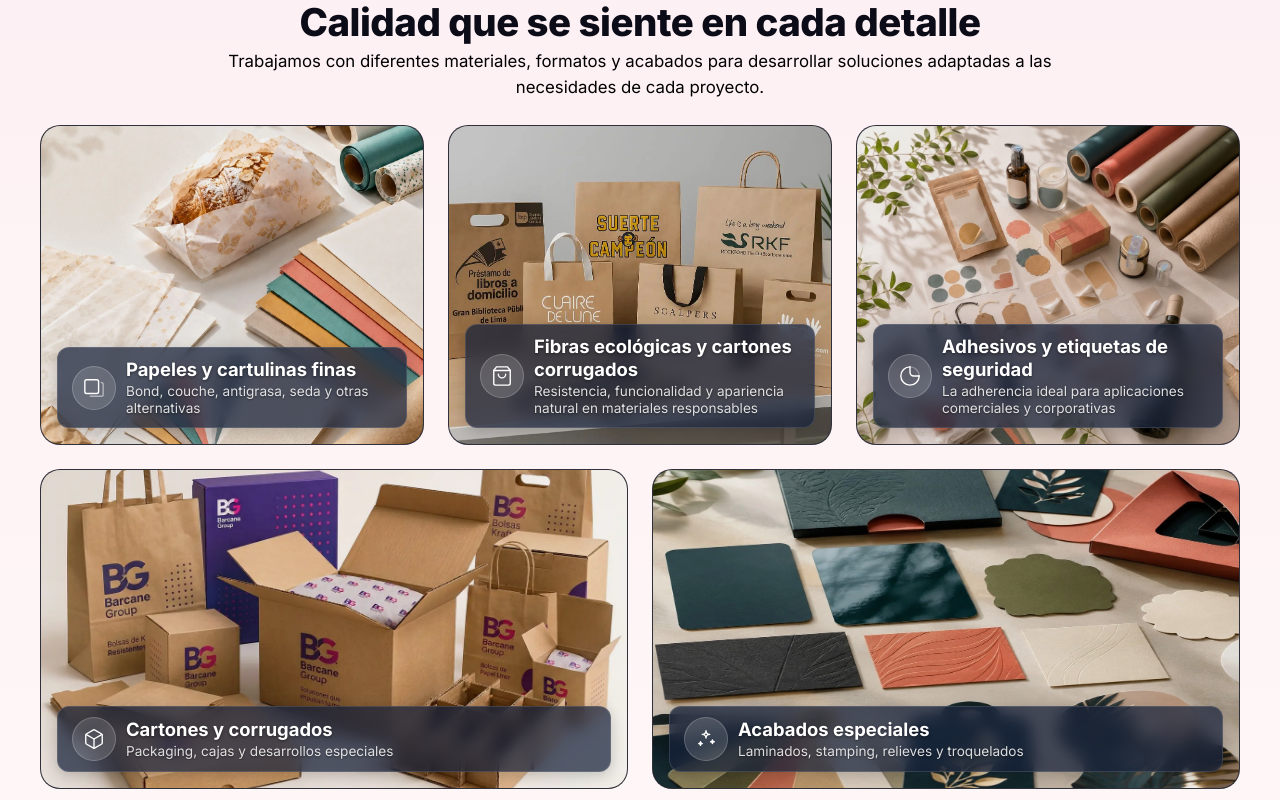
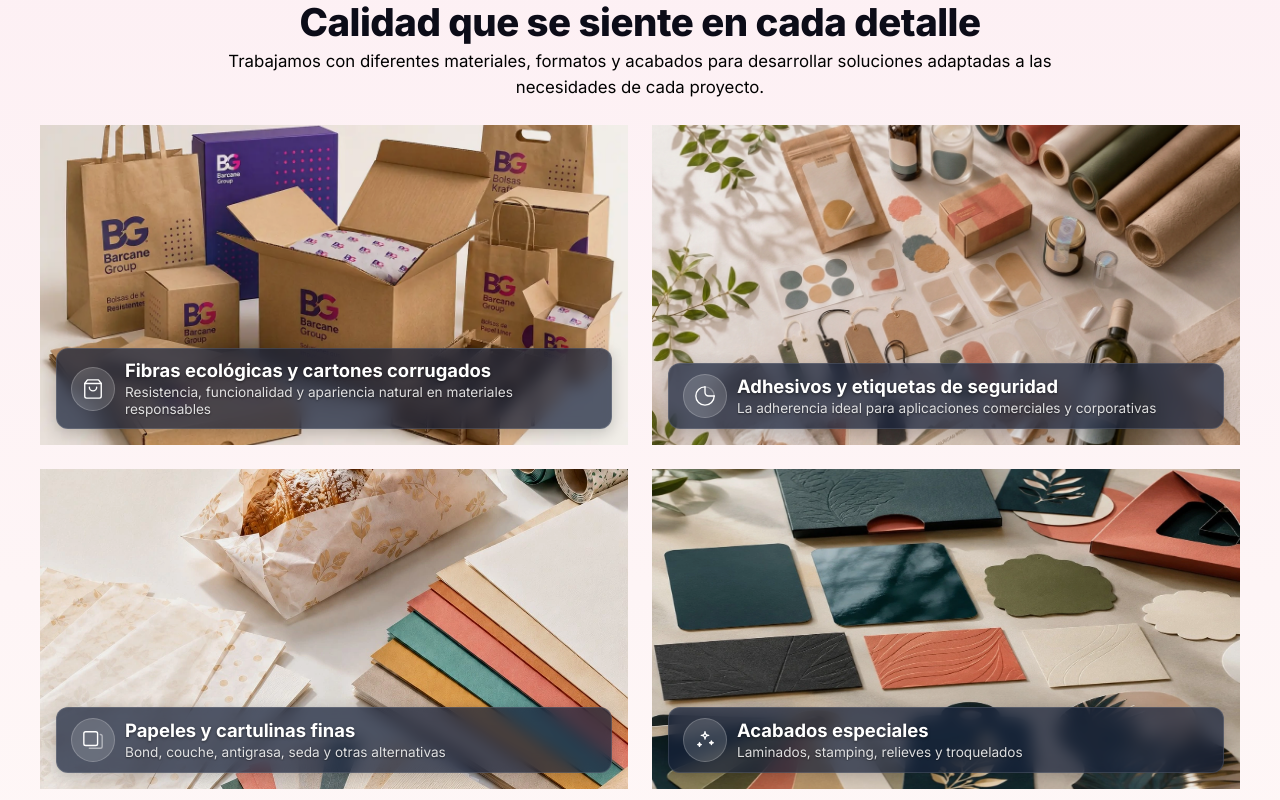
Before and after one commit to Madcz12/BarcaneGroup, a React (Vite) app: page / in a window 1280 px wide. Shown: the part 2680-3480 px from the top of the page. Built offline with nearby package versions, Linux system fonts and the light colour scheme.

Commit message:
fix: boxes & distro in MaterialsGridHero components changed

```diff
--- a/src/components/IndustriesAndWhy/MaterialsHeroGrid.css
+++ b/src/components/IndustriesAndWhy/MaterialsHeroGrid.css
@@ -22,8 +22,8 @@
   position: relative;
   overflow: hidden;
   background-color: var(--clr-navy-deep);
-  border: 1px solid rgba(255, 255, 255, 0.15);
-  border-radius: var(--radius-lg); /* 20px */
+  border: none;
+  border-radius: 0;
   height: 100%;
   display: flex;
   flex-direction: column;
@@ -36,7 +36,7 @@
 }
 
 .iw-material-card:hover {
-  border-color: rgba(233, 30, 99, 0.4);
+  border-color: transparent;
   box-shadow: 0 16px 36px rgba(233, 30, 99, 0.14);
 }
 
@@ -234,15 +234,8 @@
     gap: 16px;
   }
 
-  .iw-material-card:nth-child(-n+3) {
-    grid-column: span 2;
-  }
-
-  .iw-material-card:nth-child(n+4) {
+  .iw-material-card {
     grid-column: span 3;
-  }
-
-  .iw-material-card {
     padding: 16px;
   }
 
--- a/src/data/industriesAndWhy.js
+++ b/src/data/industriesAndWhy.js
@@ -86,18 +86,11 @@ export const reasons = [
 
 export const materials = [
   {
-    id: 'papeles-especiales',
-    name: 'Papeles y cartulinas finas',
-    subtitle: 'Bond, couche, antigrasa, seda y otras alternativas',
-    iconKey: 'grease-paper',
-    image: '/images/items/bggroup_special_papers.webp',
-  },
-  {
     id: 'kraft-y-ecologicos',
     name: 'Fibras ecológicas y cartones corrugados',
     subtitle: 'Resistencia, funcionalidad y apariencia natural en materiales responsables',
     iconKey: 'kraft',
-    image: '/images/items/bgroup_bolsakraft1.webp',
+    image: '/images/items/bggroup_new_kraftboxes.webp',
   },
   {
     id: 'adhesivos-y-etiquetas',
@@ -107,11 +100,11 @@ export const materials = [
     image: '/images/items/bggroup_sec_stickers.webp',
   },
   {
-    id: 'cartones-y-corrugados',
-    name: 'Cartones y corrugados',
-    subtitle: 'Packaging, cajas y desarrollos especiales',
-    iconKey: 'cardboard-box',
-    image: '/images/items/bggroup_new_kraftboxes.webp',
+    id: 'papeles-especiales',
+    name: 'Papeles y cartulinas finas',
+    subtitle: 'Bond, couche, antigrasa, seda y otras alternativas',
+    iconKey: 'grease-paper',
+    image: '/images/items/bggroup_special_papers.webp',
   },
   {
     id: 'acabados-especiales',
```
